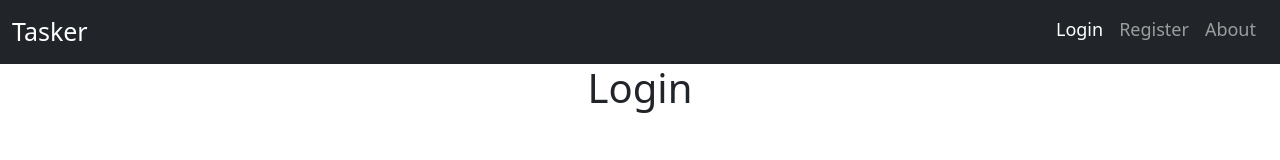
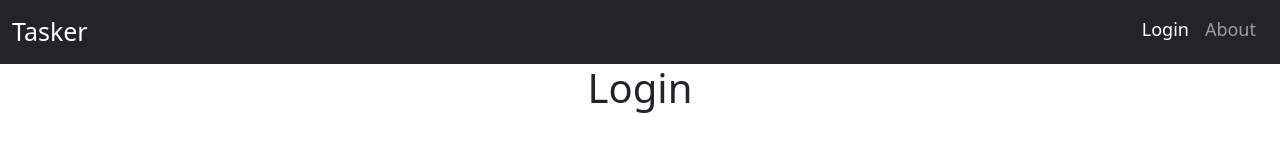
Before and after one commit to Level-Up-Partnership/lup-tasker, a Vue app in the folder client/: page /login in a window 1280 px wide. Shown: the top 160 px of the page. Built offline with nearby package versions, Linux system fonts and the light colour scheme.

Commit message:
Removed the register header

```diff
--- a/client/src/components/Layout/TheHeader.vue
+++ b/client/src/components/Layout/TheHeader.vue
@@ -27,11 +27,6 @@
               class="nav-link active"
               aria-current="page"
               >Login</router-link
-            >
-          </li>
-          <li class="nav-item">
-            <router-link to="/register" v-if="!isLoggedIn" class="nav-link"
-              >Register</router-link
             >
           </li>
           <li>
```
